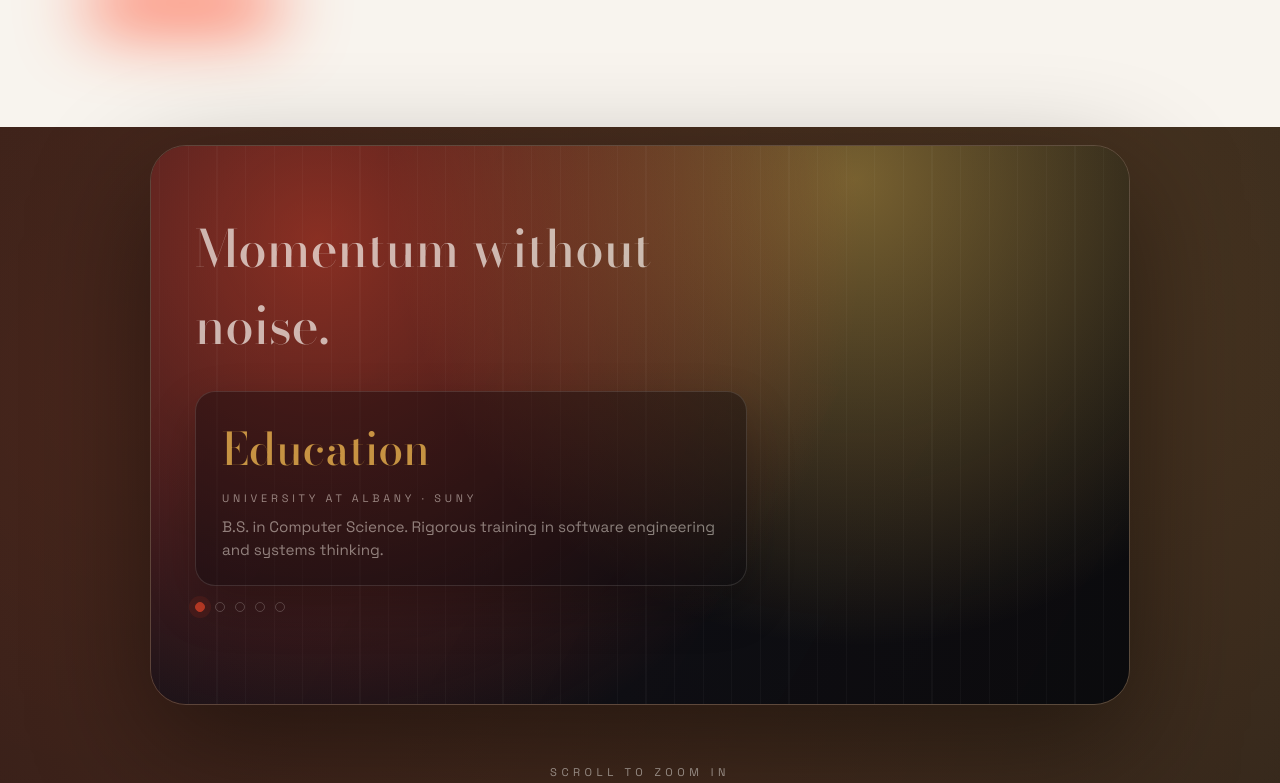
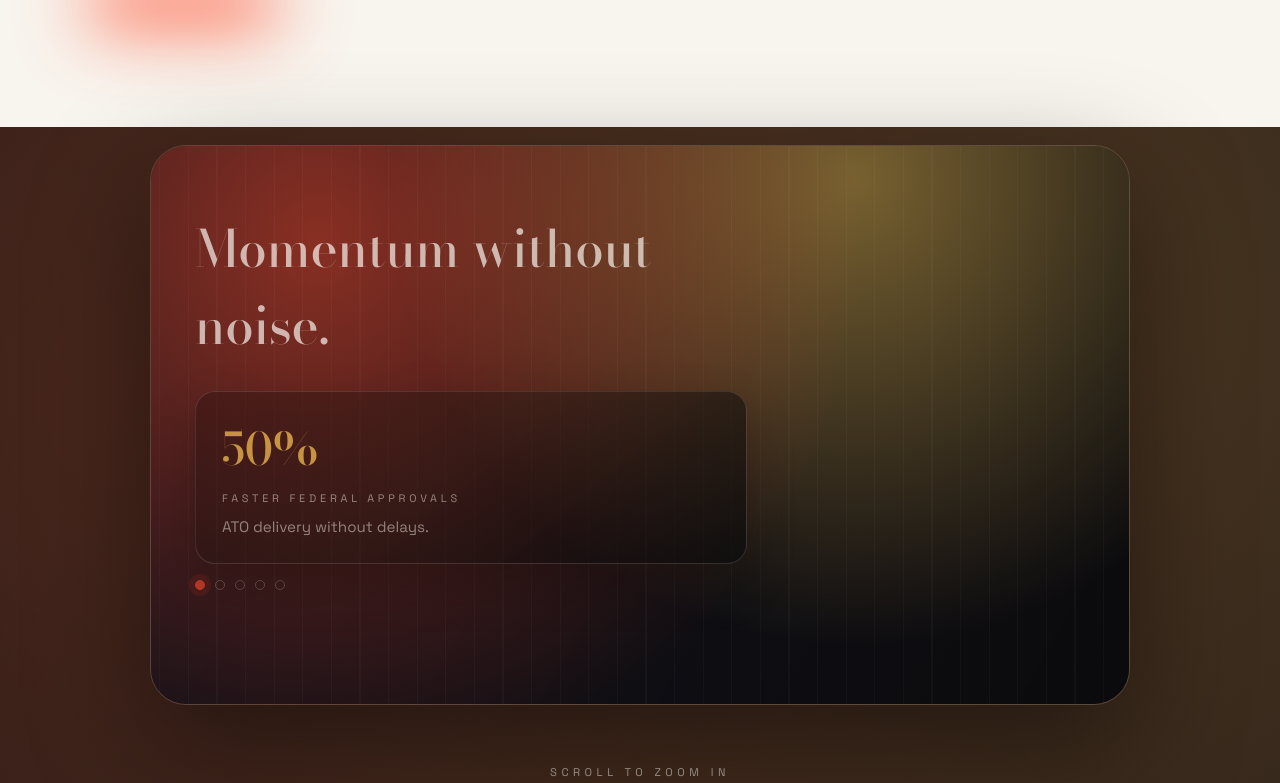
Before and after one commit to Ravgupta20/ravgupta20.com, a React (Vite) app: page / in a window 1280 px wide. Shown: the part 461-1244 px from the top of the page. Built offline with nearby package versions, Linux system fonts and the light colour scheme.

Commit message:
made emphasis on the last card

```diff
--- a/src/App.jsx
+++ b/src/App.jsx
@@ -1,11 +1,6 @@
 import { useEffect, useRef, useState } from "react";
 
 const REEL_SLIDES = [
-  {
-    value: "Education",
-    label: "University at Albany · SUNY",
-    detail: "B.S. in Computer Science. Rigorous training in software engineering and systems thinking.",
-  },
   {
     value: "50%",
     label: "Faster federal approvals",
@@ -25,6 +20,12 @@ const REEL_SLIDES = [
     value: "Leadership",
     label: "Community as product",
     detail: "Meetups, mentorship, inclusive growth.",
+  },
+  {
+    value: "Education",
+    label: "University at Albany · SUNY",
+    detail: "B.S. in Computer Science. Rigorous training in software engineering and systems thinking.",
+    emphasis: true,
   },
 ];
 
@@ -79,7 +80,8 @@ function App() {
       const lingerRatio = 0.55;
       const progress = Math.min(rawProgress / lingerRatio, 1);
       reelSection.style.setProperty("--reel-progress", progress.toFixed(3));
-      const nextIndex = Math.min(Math.floor(progress * REEL_SLIDES.length), REEL_SLIDES.length - 1);
+      const eased = Math.pow(progress, 1.7);
+      const nextIndex = Math.min(Math.floor(eased * REEL_SLIDES.length), REEL_SLIDES.length - 1);
       setReelIndex((current) => (current === nextIndex ? current : nextIndex));
     };
 
@@ -231,7 +233,7 @@ function App() {
               <div className="reel-overlay">
                 <h2 className="reel-title">Momentum without noise.</h2>
                 <div className="reel-carousel">
-                  <div className="reel-slide">
+                  <div className={`reel-slide ${REEL_SLIDES[reelIndex].emphasis ? "is-emphasis" : ""}`}>
                     <div className="reel-stat">{REEL_SLIDES[reelIndex].value}</div>
                     <div className="reel-label">{REEL_SLIDES[reelIndex].label}</div>
                     <div className="reel-detail">{REEL_SLIDES[reelIndex].detail}</div>
--- a/src/index.css
+++ b/src/index.css
@@ -179,10 +179,23 @@
 .reel-slide {
   border-radius: 20px;
   border: 1px solid rgba(248, 244, 238, 0.18);
-  background: rgba(8, 9, 12, 0.55);
+  background: linear-gradient(
+      140deg,
+      rgba(255, 77, 45, calc(0.08 + (var(--reel-progress) * 0.28))) 0%,
+      rgba(246, 196, 83, calc(0.04 + (var(--reel-progress) * 0.18))) 45%,
+      rgba(8, 9, 12, 0.85) 100%
+    ),
+    rgba(8, 9, 12, 0.55);
   padding: 24px 26px;
-  box-shadow: 0 20px 50px rgba(0, 0, 0, 0.35);
+  box-shadow: 0 20px 50px rgba(0, 0, 0, 0.35),
+    0 0 calc(80px * var(--reel-progress)) rgba(255, 77, 45, calc(0.08 + (var(--reel-progress) * 0.25)));
   backdrop-filter: blur(10px);
+}
+
+.reel-slide.is-emphasis {
+  border-color: rgba(255, 77, 45, 0.6);
+  box-shadow: 0 28px 80px rgba(255, 77, 45, 0.25);
+  transform: translateY(-4px);
 }
 
 .reel-stat {
```
